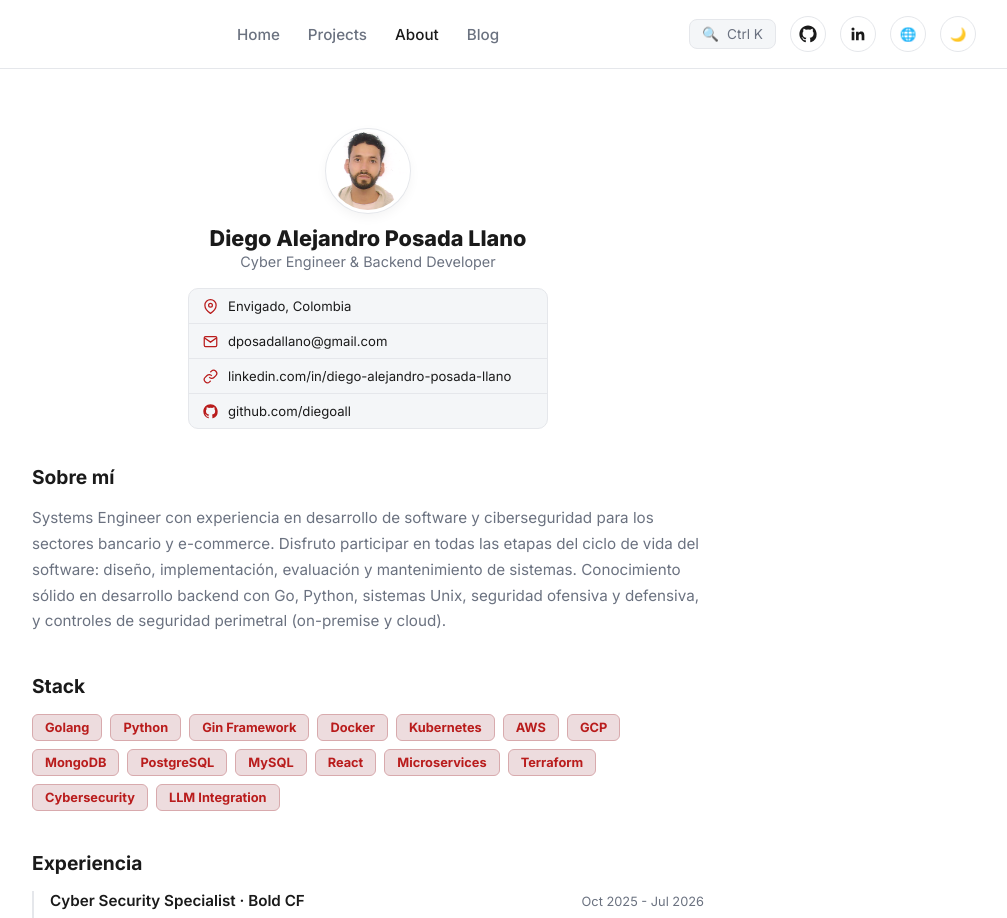
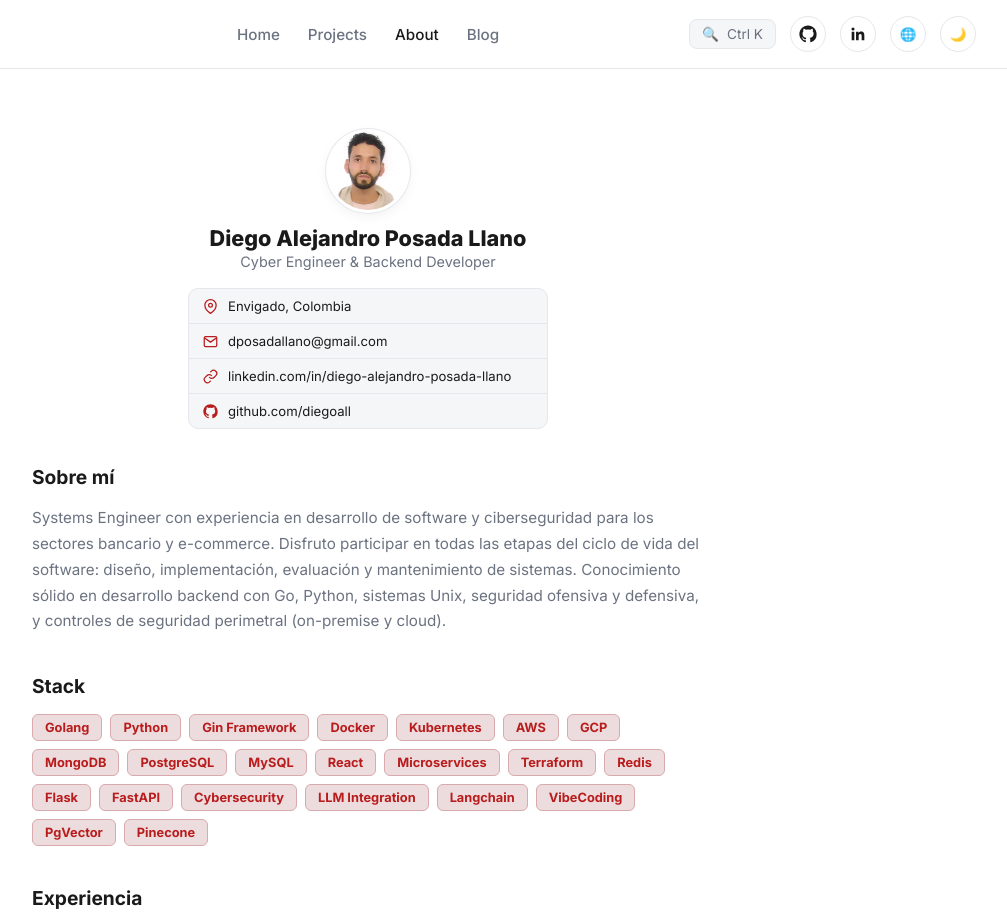
Before and after one commit to DiegoAll/diegoall.github.io, a React app in the folder frontend/: page /about in a window 1280 px wide. Shown: the top 918 px of the page, without its empty margins (272-1279 px from the left). Built offline with nearby package versions, Linux system fonts and the light colour scheme; the HTML template or start-up script is replaced by a standard one.

Commit message:
ci: fix github action workflow path

```diff
--- a/frontend/src/pages/About.jsx
+++ b/frontend/src/pages/About.jsx
@@ -3,7 +3,8 @@
 const skills = [
   'Golang', 'Python', 'Gin Framework', 'Docker', 'Kubernetes',
   'AWS', 'GCP', 'MongoDB', 'PostgreSQL', 'MySQL', 'React',
-  'Microservices', 'Terraform', 'Cybersecurity', 'LLM Integration',
+  'Microservices', 'Terraform', 'Redis', 'Flask', 'FastAPI','Cybersecurity', 'LLM Integration',
+  'Langchain', 'VibeCoding', 'PgVector', 'Pinecone'
 ];
 
 const experience = [
```
Also changed, not shown: 1 other file (tests, documents, lock files or other folders).
